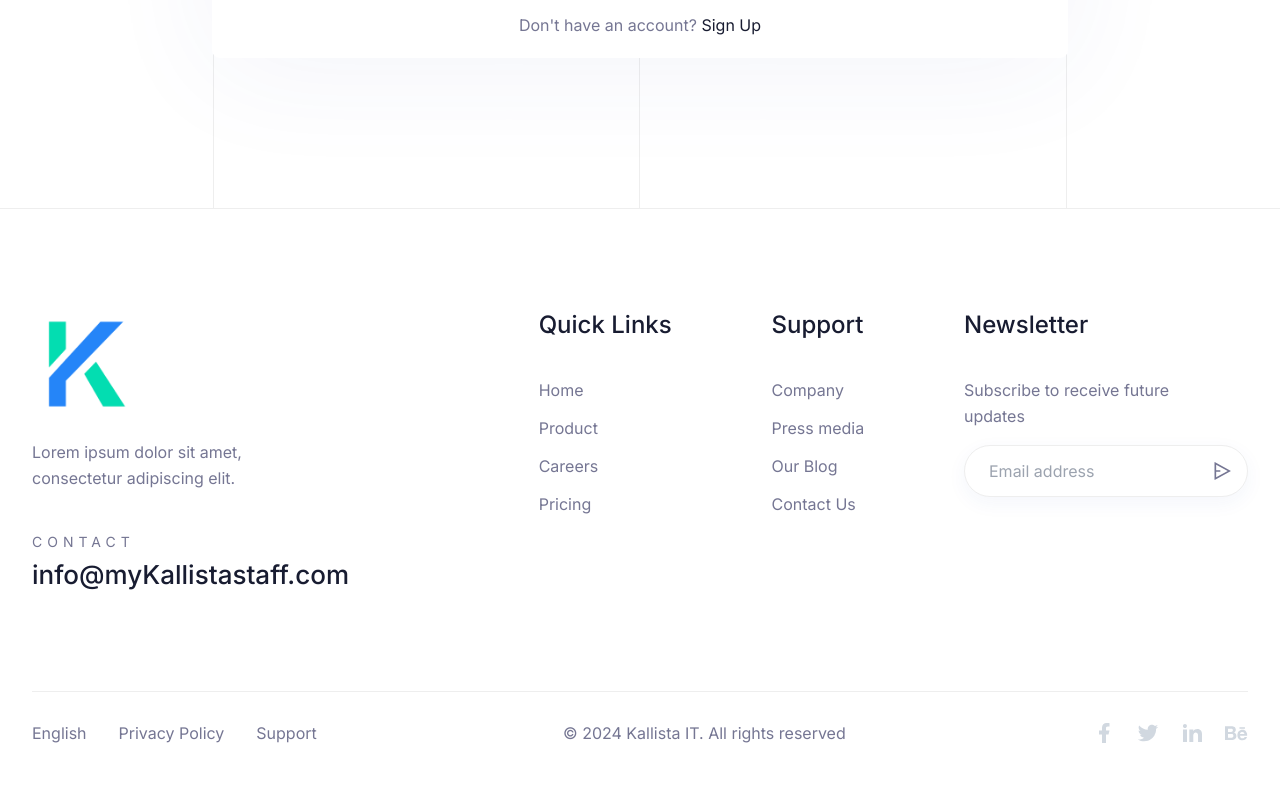
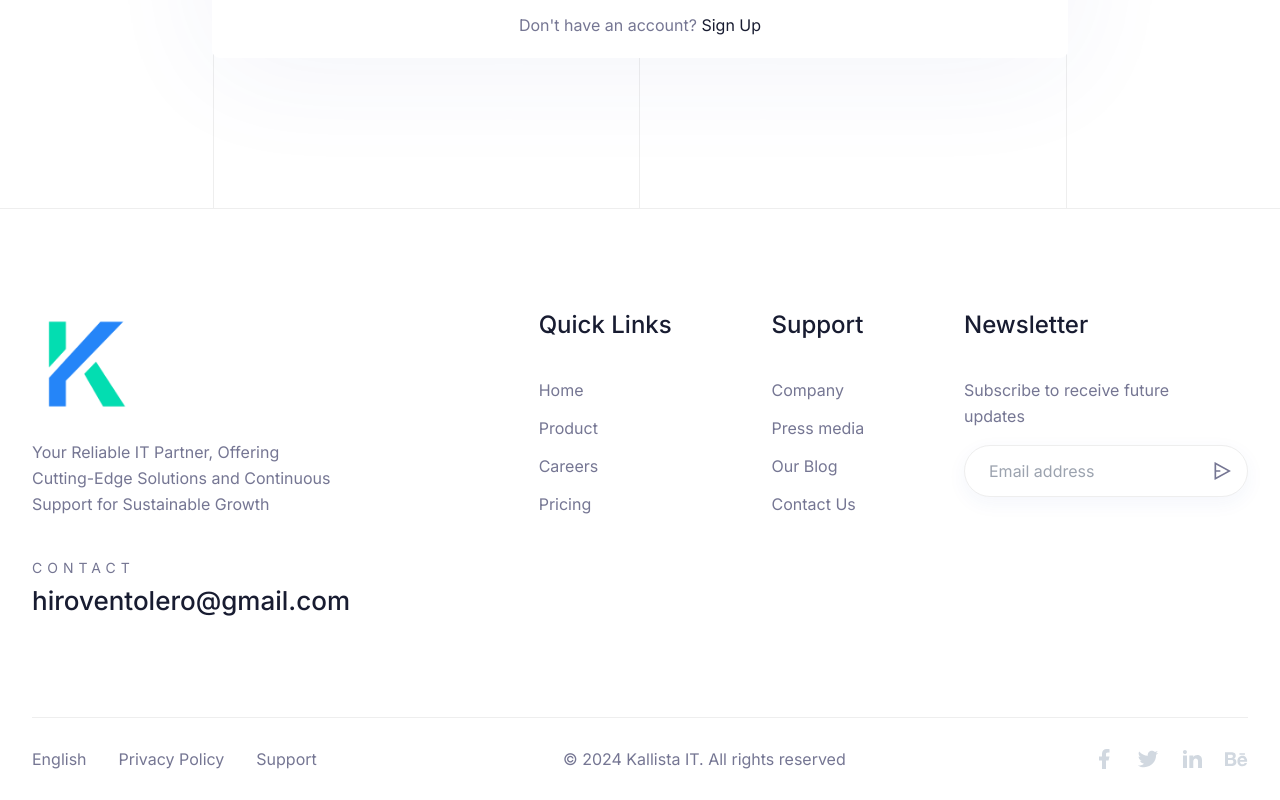
Before and after one commit to jomerventolero/kallistatech, a Next.js app: page /auth/signin in a window 1280 px wide. Shown: the part 790-1590 px from the top of the page. Before the commit the page ends 1564 px from the top, so only its background shows below. Built offline with nearby package versions, Linux system fonts and the light colour scheme.

Commit message:
FAQ update & Contact

```diff
--- a/components/Contact/index.tsx
+++ b/components/Contact/index.tsx
@@ -180,7 +180,7 @@ const Contact = () => {
 
               <div className="5 mb-7">
                 <h3 className="mb-4 text-metatitle3 font-medium text-black dark:text-white">
-                  Our Loaction
+                  Our Location
                 </h3>
                 <p>290 Maryam Springs 260, Courbevoie, Paris, France</p>
               </div>
@@ -189,7 +189,7 @@ const Contact = () => {
                   Email Address
                 </h3>
                 <p>
-                  <a href="#">yourmail@domainname.com</a>
+                  <a href="#">hiroventolero@gmail.com</a>
                 </p>
               </div>
               <div>
@@ -197,7 +197,7 @@ const Contact = () => {
                   Phone Number
                 </h4>
                 <p>
-                  <a href="#">+009 42334 6343 843</a>
+                  <a href="#">+63 947 1060 981</a>
                 </p>
               </div>
             </motion.div>
--- a/components/FAQ/faqData.tsx
+++ b/components/FAQ/faqData.tsx
@@ -3,19 +3,29 @@ import { FAQ } from "@/types/faq";
 const faqData: FAQ[] = [
   {
     id: 1,
-    quest: "Lorem ipsum dolor sit amet, consectetur",
-    ans: "We provide digital experience services to startups and small businesses. We help our clients succeed by creating brand identities, digital experiences.",
+    quest: "What services does your company offer?",
+    ans: "We specialize in website development and IT infrastructure services for startups and small to medium-sized enterprises (SMEs). Our services include custom website design, e-commerce solutions, IT consulting, network setup and management, cloud services, and ongoing IT support.",
   },
   {
     id: 2,
-    quest: "Lorem ipsum dolor sit amet, consectetur",
-    ans: "We provide digital experience services to startups and small businesses. We help our clients succeed by creating brand identities, digital experiences.",
+    quest: "What platforms do you use for website development?",
+    ans: "We work with various platforms including WordPress, Shopify, Magento, and custom solutions using technologies like React, Next.js, and Django. We tailor our approach based on the specific needs and goals of your project.",
   },
   {
     id: 3,
-    quest: "Lorem ipsum dolor sit amet, consectetur",
-    ans: "We provide digital experience services to startups and small businesses. We help our clients succeed by creating brand identities, digital experiences.",
+    quest: "How long does it take to develop a website?",
+    ans: "The timeline for website development depends on the complexity and scope of the project. A simple website may take 4-6 weeks, while more complex e-commerce or custom solutions can take several months. We will provide a detailed timeline during our initial consultation.",
   },
+  {
+    id: 4,
+    quest: "Do you offer website maintenance and support after the site is launched?",
+    ans: "Yes, we offer ongoing maintenance and support packages to ensure your website remains up-to-date, secure, and running smoothly. Our support services include regular updates, security monitoring, backups, and technical assistance."
+  },
+  {
+    id: 5,
+    quest: "What IT infrastructure services do you provide?",
+    ans: "Our IT infrastructure services include network design and implementation, server setup and management, cloud services (AWS, Azure, Google Cloud),  and IT consulting. We can help you build a robust and scalable IT environment to support your business operations."
+  }
 ];
 
 export default faqData;
--- a/components/Footer/index.tsx
+++ b/components/Footer/index.tsx
@@ -46,7 +46,7 @@ const Footer = () => {
                 </a>
 
                 <p className="mb-10 mt-5">
-                  Lorem ipsum dolor sit amet, consectetur adipiscing elit.
+                  Your Reliable IT Partner, Offering Cutting-Edge Solutions and Continuous Support for Sustainable Growth
                 </p>
 
                 <p className="mb-1.5 text-sectiontitle uppercase tracking-[5px]">
@@ -56,7 +56,7 @@ const Footer = () => {
                   href="mailto:info@myKallistastaff.com"
                   className="text-itemtitle font-medium text-black dark:text-white"
                 >
-                  info@myKallistastaff.com
+                  hiroventolero@gmail.com
                 </a>
               </motion.div>
 
```
